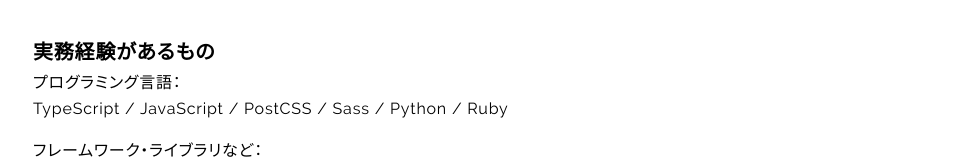
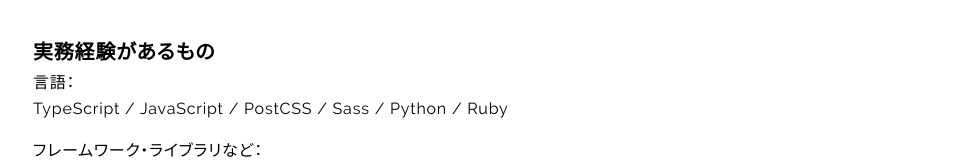
Before and after one commit to y-temp4/y-temp4.com, a Next.js app: page /skills in a window 1280 px wide. Shown: the part 161-321 px from the top of the page, without its empty margins (303-1280 px from the left). Built offline with nearby package versions, Linux system fonts and the light colour scheme.

Commit message:
Fix wording

```diff
--- a/src/app/skills/page.tsx
+++ b/src/app/skills/page.tsx
@@ -54,7 +54,7 @@
       <p>これまでに触れたことのある技術を雑にまとめたものです。</p>
       <h3 className={heading}>実務経験があるもの</h3>
       <dl>
-        <dt>プログラミング言語：</dt>
+        <dt>言語：</dt>
         <dd className="mb-4">{workLangSkills()}</dd>
         <dt>フレームワーク・ライブラリなど：</dt>
         <dd>{workLibSkills()}</dd>
```
